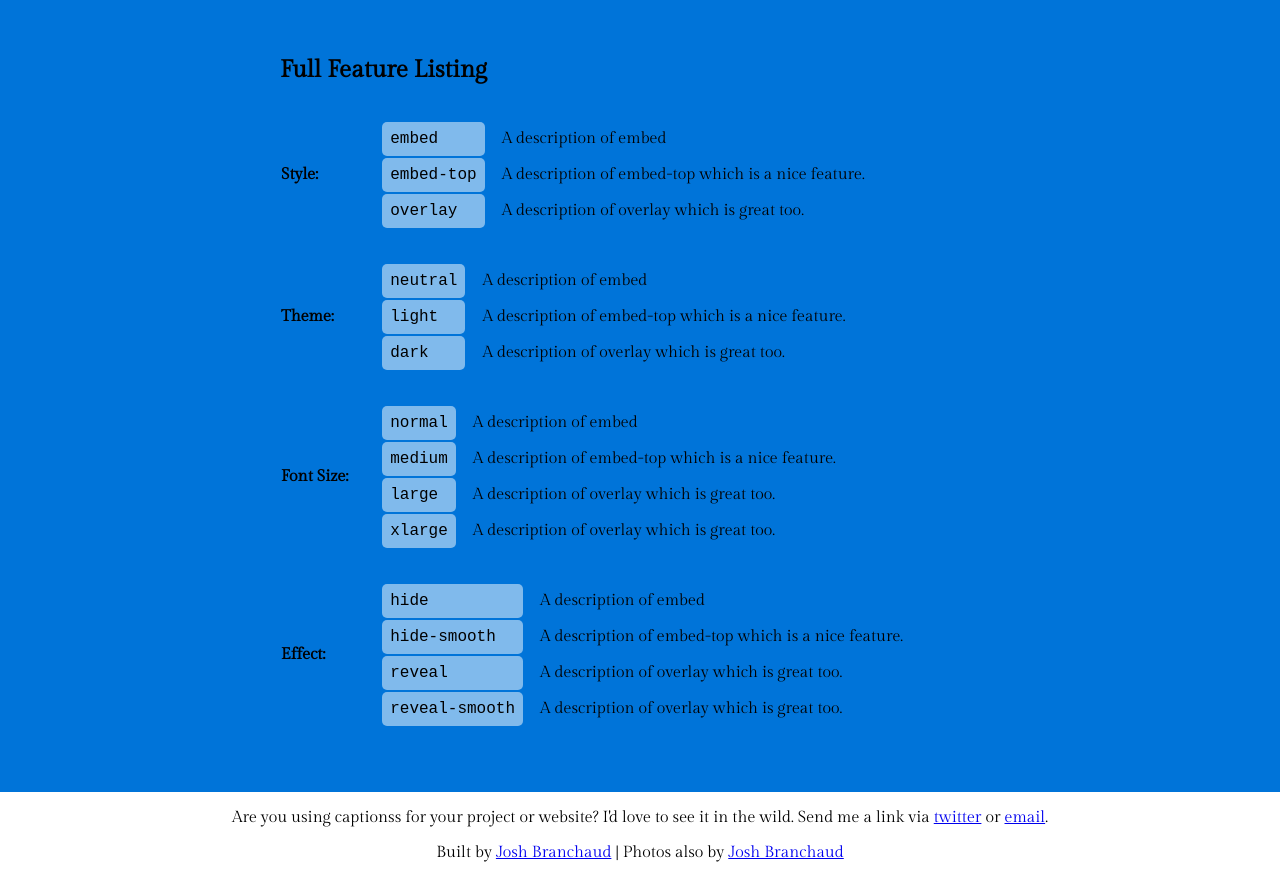
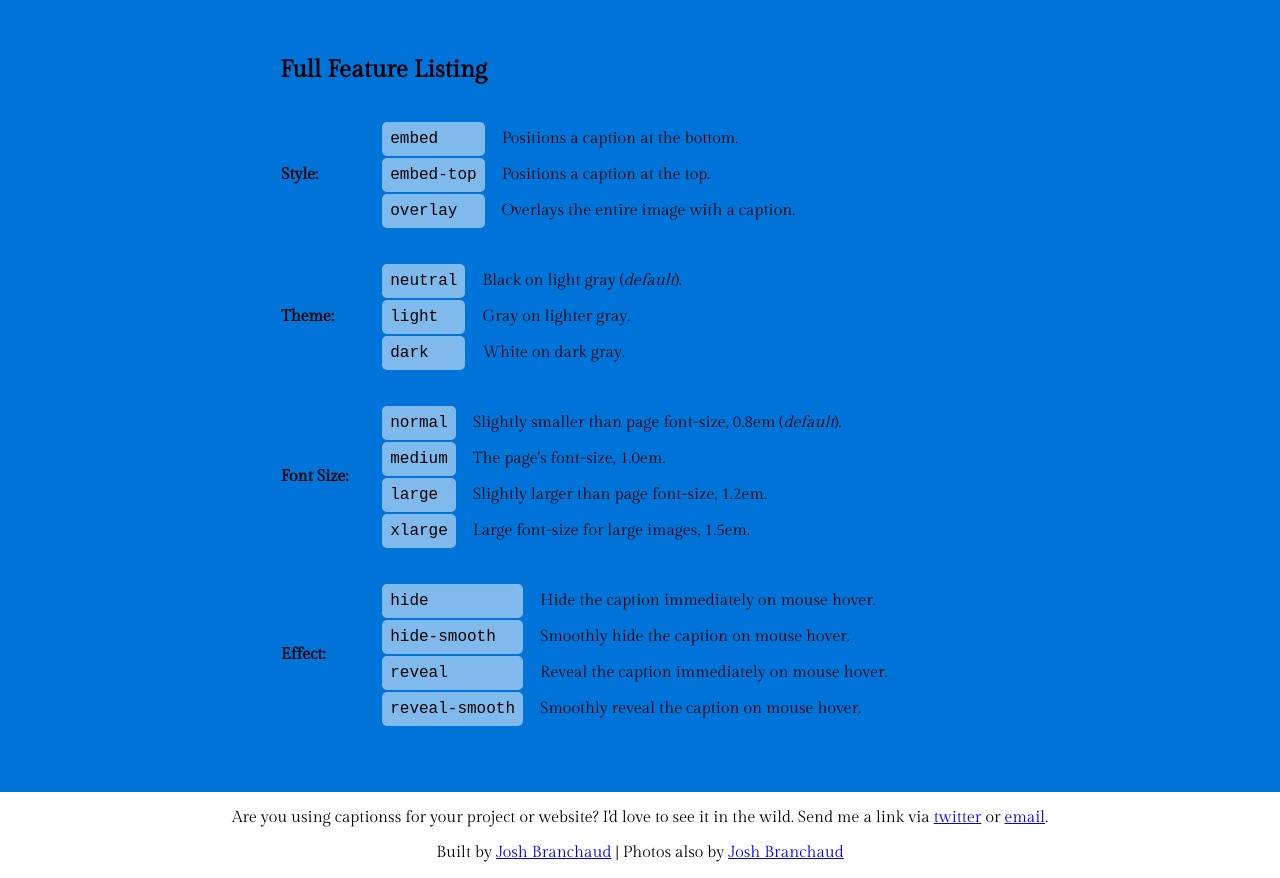
Before and after one commit to jbranchaud/captionss, a website: page index.html in a window 1280 px wide. Shown: the part 4680-5558 px from the top of the page. Drawn offline with Linux system fonts and the light colour scheme.

Commit message:
Updating the feature section with descriptions for each selector class.

```diff
--- a/index.html
+++ b/index.html
@@ -286,20 +286,23 @@
                                     <tbody>
                                         <tr>
                                             <td><code>embed</code></td>
-                                            <td>A description of embed</td>
+                                            <td>
+                                                Positions a caption at the
+                                                bottom.
+                                            </td>
                                         </tr>
                                         <tr>
                                             <td><code>embed-top</code></td>
                                             <td>
-                                                A description of embed-top
-                                                which is a nice feature.
+                                                Positions a caption at the
+                                                top.
                                             </td>
                                         </tr>
                                         <tr>
                                             <td><code>overlay</code></td>
                                             <td>
-                                                A description of overlay
-                                                which is great too.
+                                                Overlays the entire image
+                                                with a caption.
                                             </td>
                                         </tr>
                                     </tbody>
@@ -313,20 +316,21 @@
                                     <tbody>
                                         <tr>
                                             <td><code>neutral</code></td>
-                                            <td>A description of embed</td>
+                                            <td>
+                                                Black on light gray
+                                                (<em>default</em>).
+                                            </td>
                                         </tr>
                                         <tr>
                                             <td><code>light</code></td>
                                             <td>
-                                                A description of embed-top
-                                                which is a nice feature.
+                                                Gray on lighter gray.
                                             </td>
                                         </tr>
                                         <tr>
                                             <td><code>dark</code></td>
                                             <td>
-                                                A description of overlay
-                                                which is great too.
+                                                White on dark gray.
                                             </td>
                                         </tr>
                                     </tbody>
@@ -340,27 +344,30 @@
                                     <tbody>
                                         <tr>
                                             <td><code>normal</code></td>
-                                            <td>A description of embed</td>
+                                            <td>
+                                                Slightly smaller than page
+                                                font-size, 0.8em
+                                                (<em>default</em>).
+                                            </td>
                                         </tr>
                                         <tr>
                                             <td><code>medium</code></td>
                                             <td>
-                                                A description of embed-top
-                                                which is a nice feature.
+                                                The page's font-size, 1.0em.
                                             </td>
                                         </tr>
                                         <tr>
                                             <td><code>large</code></td>
                                             <td>
-                                                A description of overlay
-                                                which is great too.
+                                                Slightly larger than page
+                                                font-size, 1.2em.
                                             </td>
                                         </tr>
                                         <tr>
                                             <td><code>xlarge</code></td>
                                             <td>
-                                                A description of overlay
-                                                which is great too.
+                                                Large font-size for large
+                                                images, 1.5em.
                                             </td>
                                         </tr>
                                     </tbody>
@@ -374,27 +381,30 @@
                                     <tbody>
                                         <tr>
                                             <td><code>hide</code></td>
-                                            <td>A description of embed</td>
+                                            <td>
+                                                Hide the caption immediately
+                                                on mouse hover.
+                                            </td>
                                         </tr>
                                         <tr>
                                             <td><code>hide-smooth</code></td>
                                             <td>
-                                                A description of embed-top
-                                                which is a nice feature.
+                                                Smoothly hide the caption on
+                                                mouse hover.
                                             </td>
                                         </tr>
                                         <tr>
                                             <td><code>reveal</code></td>
                                             <td>
-                                                A description of overlay
-                                                which is great too.
+                                                Reveal the caption
+                                                immediately on mouse hover.
                                             </td>
                                         </tr>
                                         <tr>
                                             <td><code>reveal-smooth</code></td>
                                             <td>
-                                                A description of overlay
-                                                which is great too.
+                                                Smoothly reveal the caption
+                                                on mouse hover.
                                             </td>
                                         </tr>
                                     </tbody>
```
